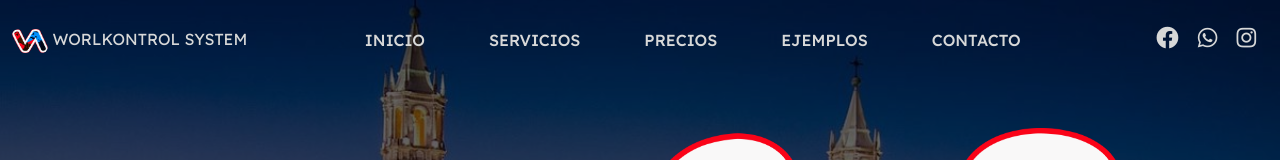
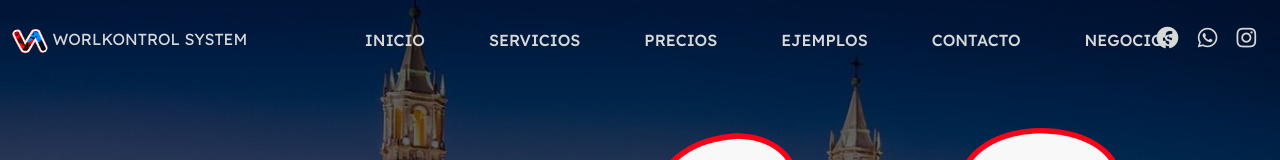
Before and after one commit to sandmyprojects/z_old_worlkontrol_website, an Eleventy site: page index.html in a window 1280 px wide. Shown: the top 160 px of the page. Built offline with nearby package versions, Linux system fonts and the light colour scheme; Eleventy itself is replaced by a stand-in of ours; files that its build step writes are made by us from their sources; a script that the page names is missing.

Commit message:
se agrego un nuevo enlace

```diff
--- a/_includes/layout.html
+++ b/_includes/layout.html
@@ -64,6 +64,9 @@ description: website
             </a>
             <a href="/contacto/" class="nav-item" onClick="openNavbar()">
                 Contacto
+            </a>
+            <a href="https://app.worlkontrol.com" class="nav-item" onClick="openNavbar()">
+                Negocios
             </a>
         </div>
     </header>
```
Also changed, not shown: 1 other file.
